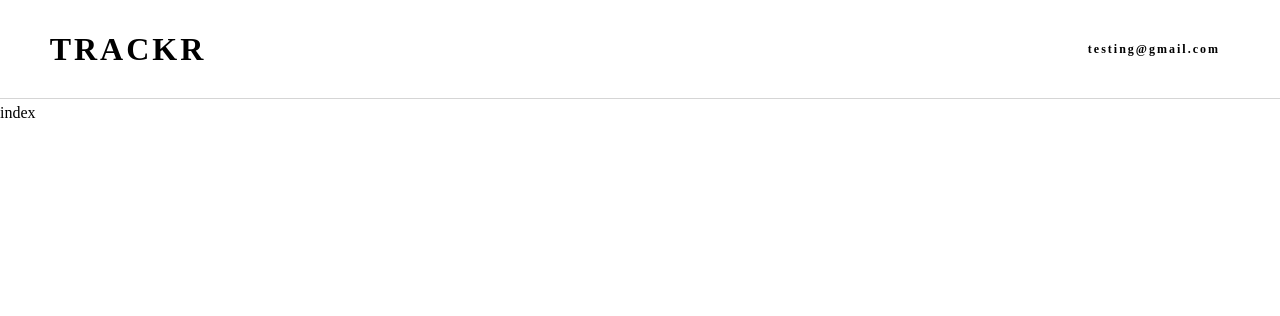
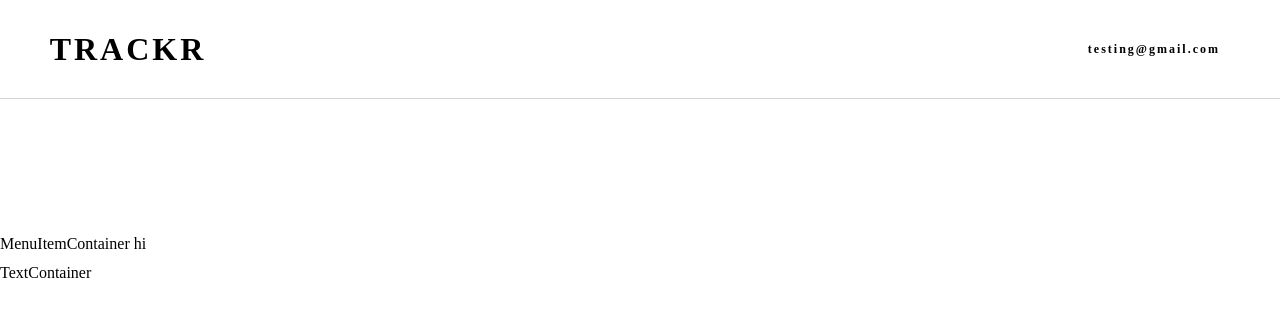
Before and after one commit to kthanesjesdapong/trackr, a React (Vite) app in the folder client/: page / in a window 1280 px wide. Shown: the top 316 px of the page. Built offline with nearby package versions, Linux system fonts and the light colour scheme.

Commit message:
Added containers for menuItem, icon, and text

```diff
--- /dev/null
+++ b/client/src/components/SideNavBar/MenuItemContainer/IconContainer.tsx
@@ -0,0 +1,8 @@
+import FC from 'react';
+import { ReactSVGElement, SVGProps } from 'react';
+export const IconContainer = (props: SVGProps<SVGSVGElement>) => {
+    return (
+        <svg viewBox='' {...props}>
+        </svg>
+    );
+};
--- /dev/null
+++ b/client/src/components/SideNavBar/MenuItemContainer/MenuItemContainer.tsx
@@ -0,0 +1,16 @@
+import { FC } from 'react';
+import { IconContainer } from './IconContainer';
+import { TextContainer } from './TextContainer';
+import { ReactComponent as Logo } from '@svg/bookmark.svg';
+
+export const MenuItemContainer = () => {
+    return (
+        <div>
+            MenuItemContainer
+            hi
+            <IconContainer />
+            <TextContainer />
+        </div>
+    );
+};
+// This comp will be the container for both items and text
--- /dev/null
+++ b/client/src/components/SideNavBar/MenuItemContainer/TextContainer.tsx
@@ -0,0 +1,7 @@
+import FC from 'react';
+
+export const TextContainer = () => {
+    return (
+        <div>TextContainer</div>
+    );
+};
--- a/client/src/components/SideNavBar/index.tsx
+++ b/client/src/components/SideNavBar/index.tsx
@@ -1,7 +1,11 @@
 import { FC } from 'react';
-
+import { ReactComponent as Logo } from '@svg/bookmark.svg';
+import { MenuItemContainer } from './MenuItemContainer/MenuItemContainer';
+import SideNavStyles from './SideNav.styles';
 export const SideNavBar: FC = () => {
     return (
-        <div>index</div>
+        <div>
+            <MenuItemContainer />
+        </div>
     );
 };
```
Also changed, not shown: client/src/components/SideNavBar/MenuItemContainer/IconContainer.styles.ts (added, +7 -0 lines), client/src/components/SideNavBar/MenuItemContainer/MenuItem.styles.ts (added, +7 -0 lines), client/src/components/SideNavBar/MenuItemContainer/TextContainer.styles.ts (added, +7 -0 lines), client/src/components/SideNavBar/SideNav.styles.ts (added, +7 -0 lines).
